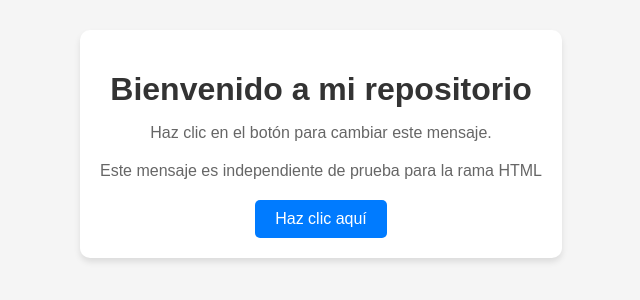
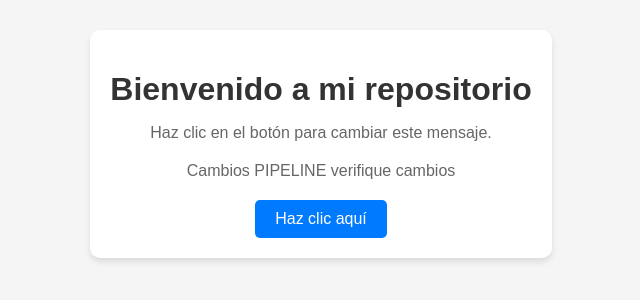
Before and after one commit to CarlossVillamil/FlujosTrabajo, a plain HTML site: page index.html in a window 1280 px wide. Shown: the part 256-556 px from the top of the page, without its empty margins (319-959 px from the left). Drawn offline with Linux system fonts and the light colour scheme.

Commit message:
Se realiza cambio para probar la funcionalidad del pipeline CI/CD

```diff
--- a/index.html
+++ b/index.html
@@ -10,7 +10,7 @@
     <div class="container">
         <h1>Bienvenido a mi repositorio</h1>
         <p id="message">Haz clic en el botón para cambiar este mensaje.</p>
-        <p id="extraMessage">Este mensaje es independiente de prueba para la rama HTML</p>
+        <p id="extraMessage">Cambios PIPELINE verifique cambios</p>
         <button id="actionButton">Haz clic aquí</button>
     </div>
     <script src="script.js"></script>
```
